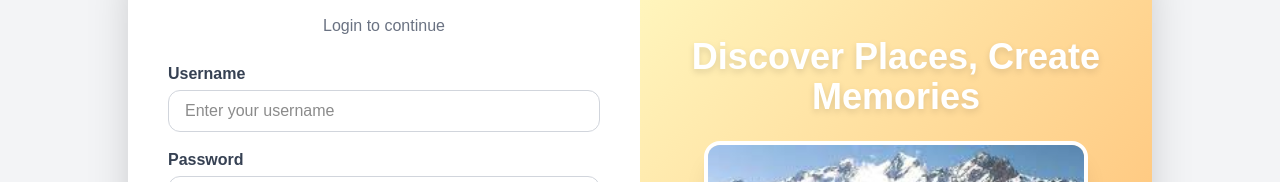
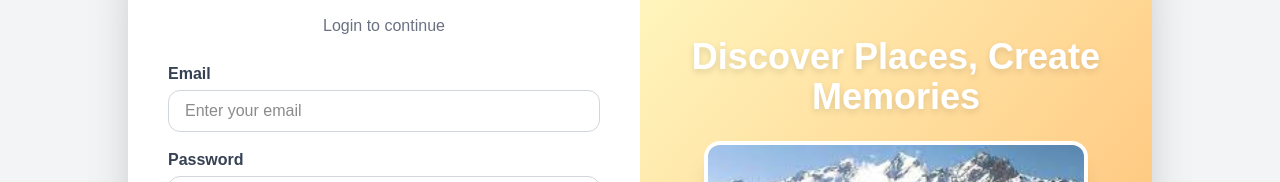
Before and after one commit to SandipKandel0/Web_project_nepalexplorer, a Next.js app: page /login in a window 1280 px wide. Shown: the part 183-365 px from the top of the page. Built offline with nearby package versions, Linux system fonts and the light colour scheme; no server answers.

Commit message:
api code

```diff
--- a/app/(auth)/_components/login_form.tsx
+++ b/app/(auth)/_components/login_form.tsx
@@ -7,7 +7,7 @@ import Link from "next/link";
 import { SiGoogle } from "react-icons/si";
 
 export default function LoginForm() {
-  const [form, setForm] = useState({ username: "", password: "" });
+  const [form, setForm] = useState({ email: "", password: "" });
   const [error, setError] = useState("");
   const [pending, setTransition] = useTransition();
 
@@ -45,15 +45,15 @@ export default function LoginForm() {
       </p>
 
       <div className="w-full mb-4">
-        <label htmlFor="username" className="block text-gray-700 font-semibold mb-1">
-          Username
+        <label htmlFor="email" className="block text-gray-700 font-semibold mb-1">
+          Email
         </label>
         <input
-          id="username"
+          id="email"
           type="text"
-          placeholder="Enter your username"
+          placeholder="Enter your email"
           className="w-full px-4 py-2 border border-gray-300 rounded-xl focus:outline-none focus:ring-2 focus:ring-blue-400 focus:border-blue-400"
-          onChange={(e) => setForm({ ...form, username: e.target.value })}
+          onChange={(e) => setForm({ ...form, email: e.target.value })}
         />
       </div>
 
--- a/app/(auth)/schema.ts
+++ b/app/(auth)/schema.ts
@@ -1,7 +1,7 @@
 import { z } from "zod";
 
 export const loginSchema = z.object({
-  username: z.string().min(3, "Username is required"),
+  email: z.string().min(3, "Username is required"),
   password: z.string().min(6, "Password must be at least 6 characters"),
 });
 
--- a/lib/actions/auth-action.ts
+++ b/lib/actions/auth-action.ts
@@ -42,9 +42,10 @@ try {
     loginSchema.parse(data);
 
     const response = await login(data);
+    if (response.success) {
 
-    if (response.success) {
-    if (response.token) await setAuthToken(response.token);
+
+    if (response.data.token) await setAuthToken(response.data.token);
     if (response.data) await setUserData(response.data);
 
     return {
--- a/lib/api/axios.ts
+++ b/lib/api/axios.ts
@@ -1,6 +1,6 @@
 import axios from "axios";
 
-const BASE_URL = process.env.NEXT_PUBLIC_API_BASE_URL || "http://localhost:5000";
+const BASE_URL = process.env.NEXT_PUBLIC_API_BASE_URL || "http://localhost:5050";
 
 const axiosInstance = axios.create({
   baseURL: BASE_URL,
```
